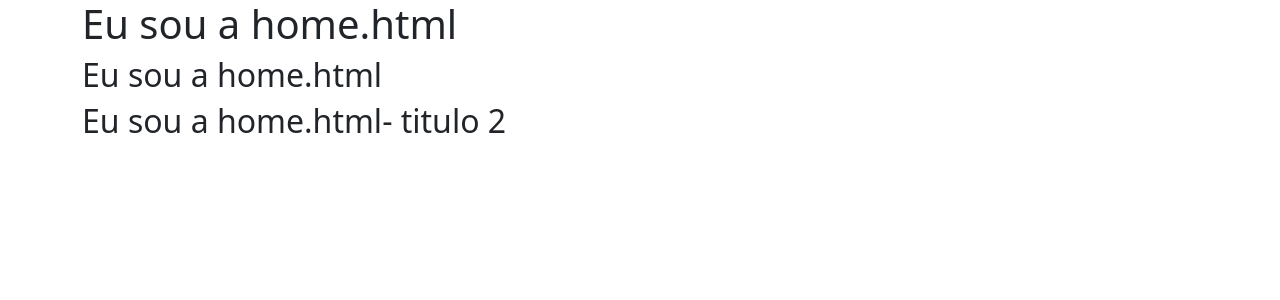
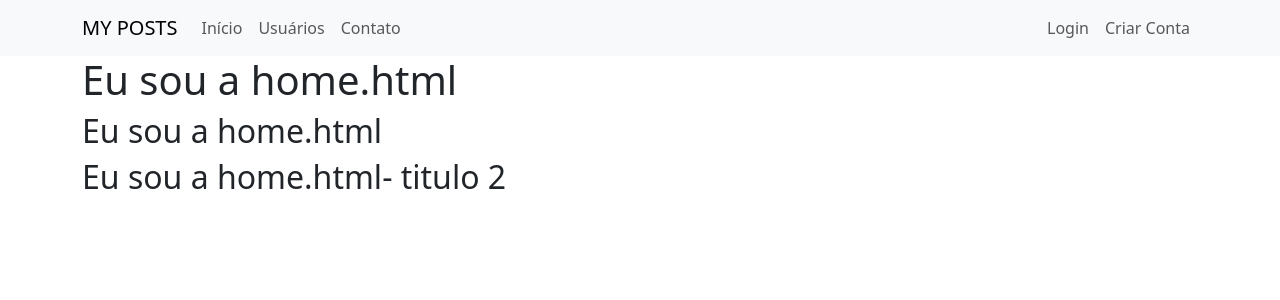
Before and after one commit to gilbertodfl/python-with-flask, a Flask app: page / in a window 1280 px wide. Shown: the top 300 px of the page. Run offline with Flask 3, Linux system fonts and the light colour scheme.

Commit message:
Criando barra de navegação com BOOTSTRAP

```diff
--- a/templates/base.html
+++ b/templates/base.html
@@ -9,6 +9,7 @@
     {% endblock %}
 </head>
 <body>
+    {% include 'navbar.html' %}
     {% block body %}
     {% endblock %}
     <script src="https://cdn.jsdelivr.net/npm/@popperjs/core@2.11.8/dist/umd/popper.min.js" integrity="sha384-I7E8VVD/ismYTF4hNIPjVp/Zjvgyol6VFvRkX/vR+Vc4jQkC+hVqc2pM8ODewa9r" crossorigin="anonymous"></script>
--- /dev/null
+++ b/templates/navbar.html
@@ -0,0 +1,26 @@
+<nav class="navbar navbar-expand-lg navbar-light bg-light">
+  <div class="container-fluid container">
+    <a class="navbar-brand" href="/">MY POSTS</a>
+    <div class="collapse navbar-collapse" id="navbarSupportedContent">
+      <ul class="navbar-nav me-auto mb-2 mb-lg-0">
+        <li class="nav-item">
+          <a class="nav-link" aria-current="page" href="/">Início</a>
+        </li>
+        <li class="nav-item">
+          <a class="nav-link" href="/usuarios">Usuários</a>
+        </li>
+        <li class="nav-item">
+          <a class="nav-link" href="/contato">Contato</a>
+        </li>
+      </ul>
+      <ul class="navbar-nav">
+        <li class="nav-item">
+          <a class="nav-link" href="#">Login</a>
+        </li>
+        <li class="nav-item">
+          <a class="nav-link" href="#">Criar Conta</a>
+        </li>
+      </ul>
+    </div>
+  </div>
+</nav>
```
